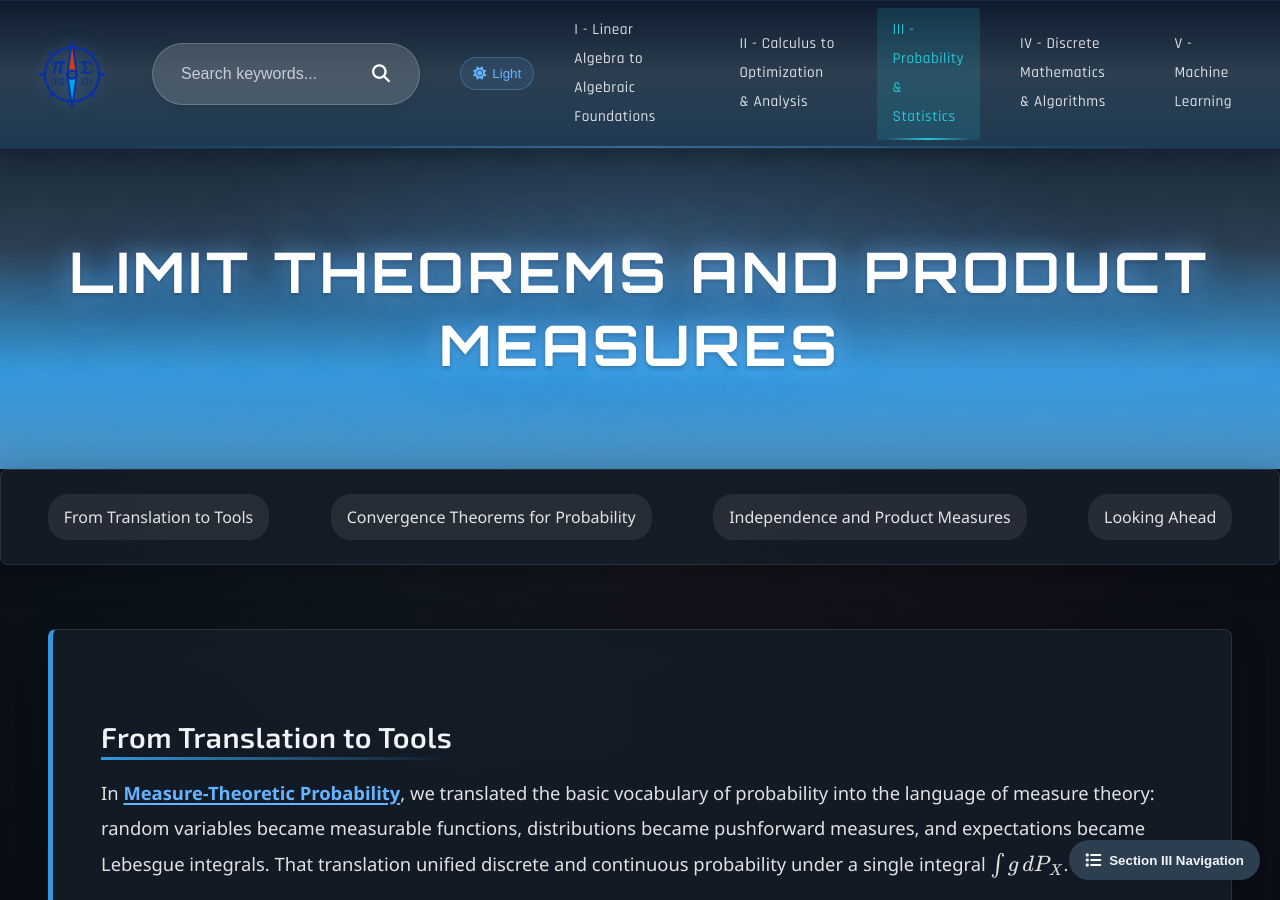
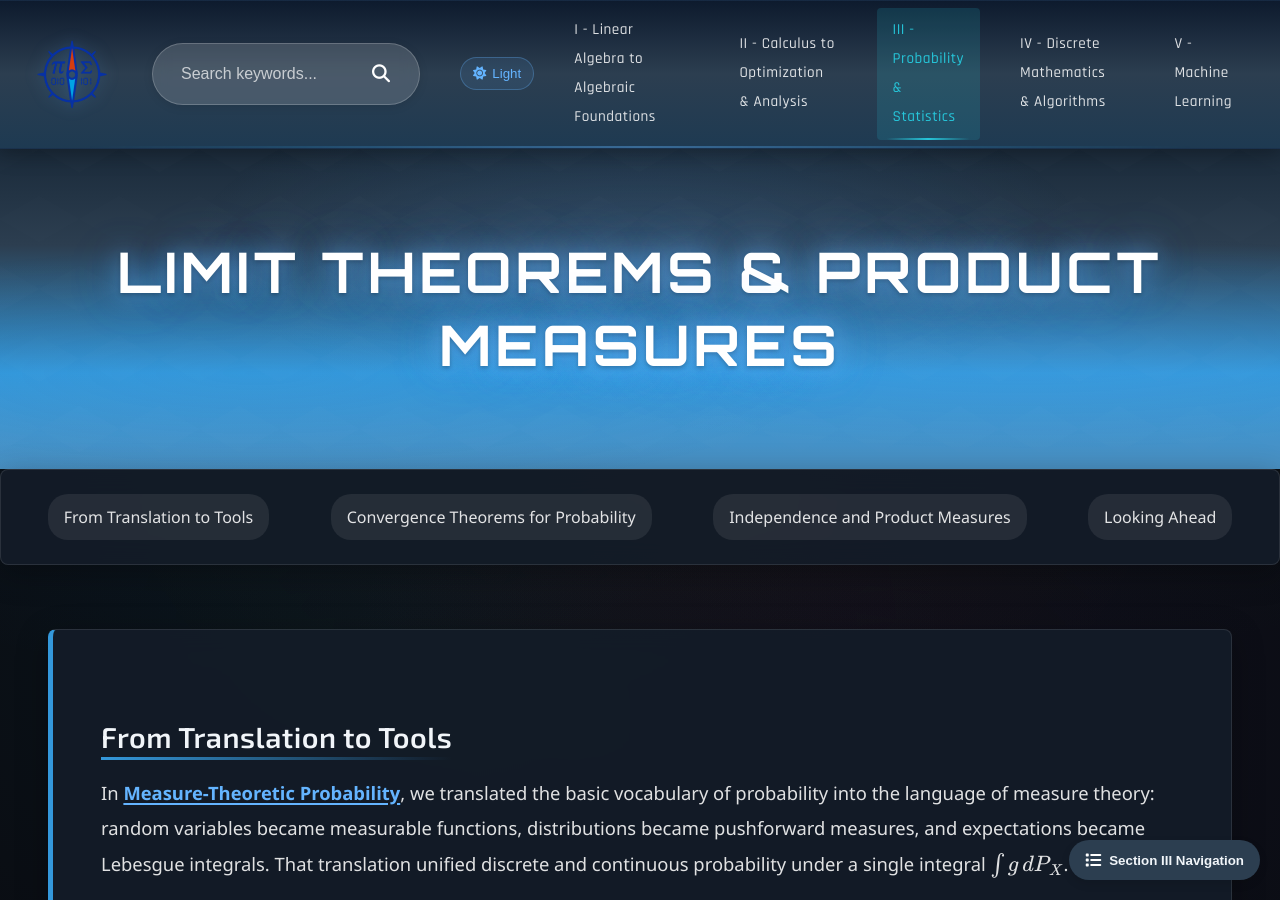
Before and after one commit to Yusukey01/yusukey01.github.io, a Jekyll site: the page built from Mathematics/Probability/limit_theorems_product_measures.html, in a window 1280 px wide and 900 px high. Built offline with Jekyll 4.4.1, drawn with Linux system fonts in a browser that asks for light colours.

Commit message:
adjust title

```diff
--- a/Mathematics/Probability/limit_theorems_product_measures.html
+++ b/Mathematics/Probability/limit_theorems_product_measures.html
@@ -1,6 +1,6 @@
 ---
 layout: default
-title: "Limit Theorems and Product Measures"
+title: "Limit Theorems & Product Measures"
 topic_id: prob-23
 level: detail
 uses_math: true
@@ -13,7 +13,7 @@ noindex: true
         {% include learning_resource_schema.html topic_id=page.topic_id %}
 
         <div class="hero-section">
-            <h1 class="webpage-name">Limit Theorems and Product Measures</h1>
+            <h1 class="webpage-name">Limit Theorems & Product Measures</h1>
         </div>
 
         {% include section_navigation.html %}
```
Also changed, not shown: data/curriculum.json.
